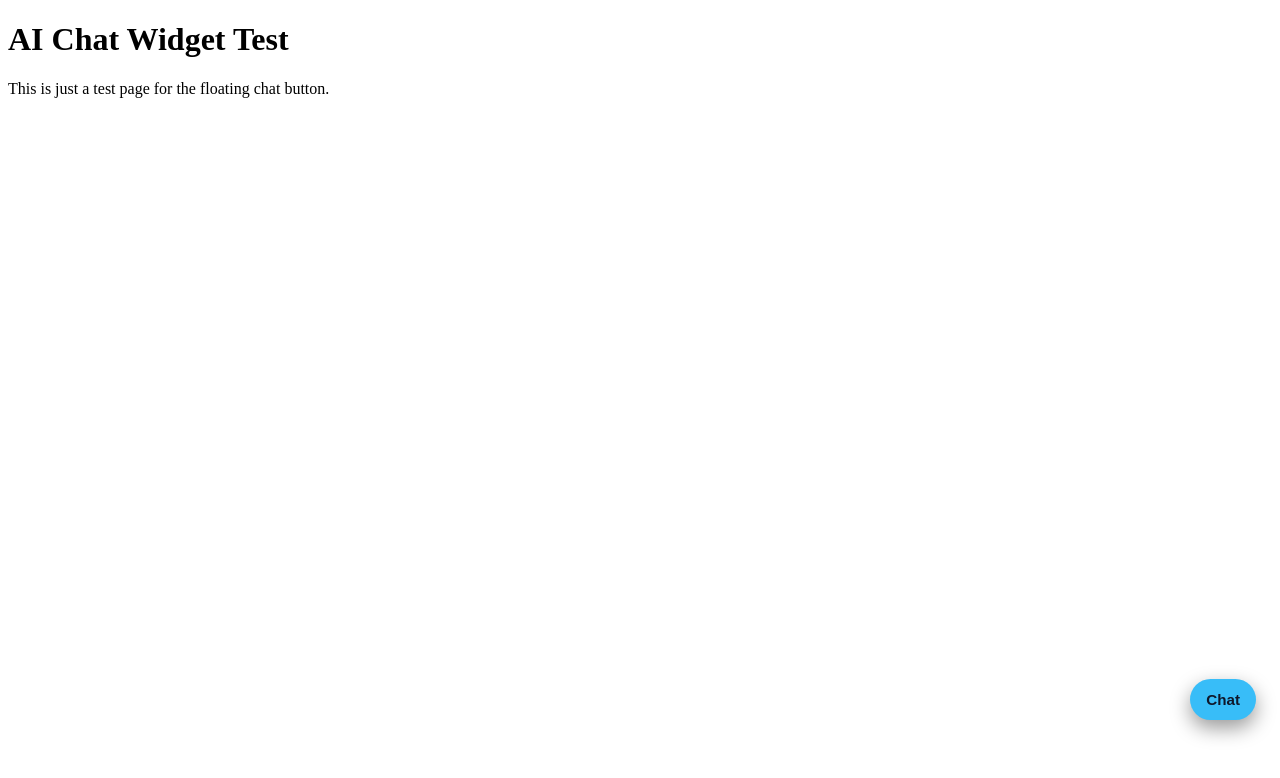
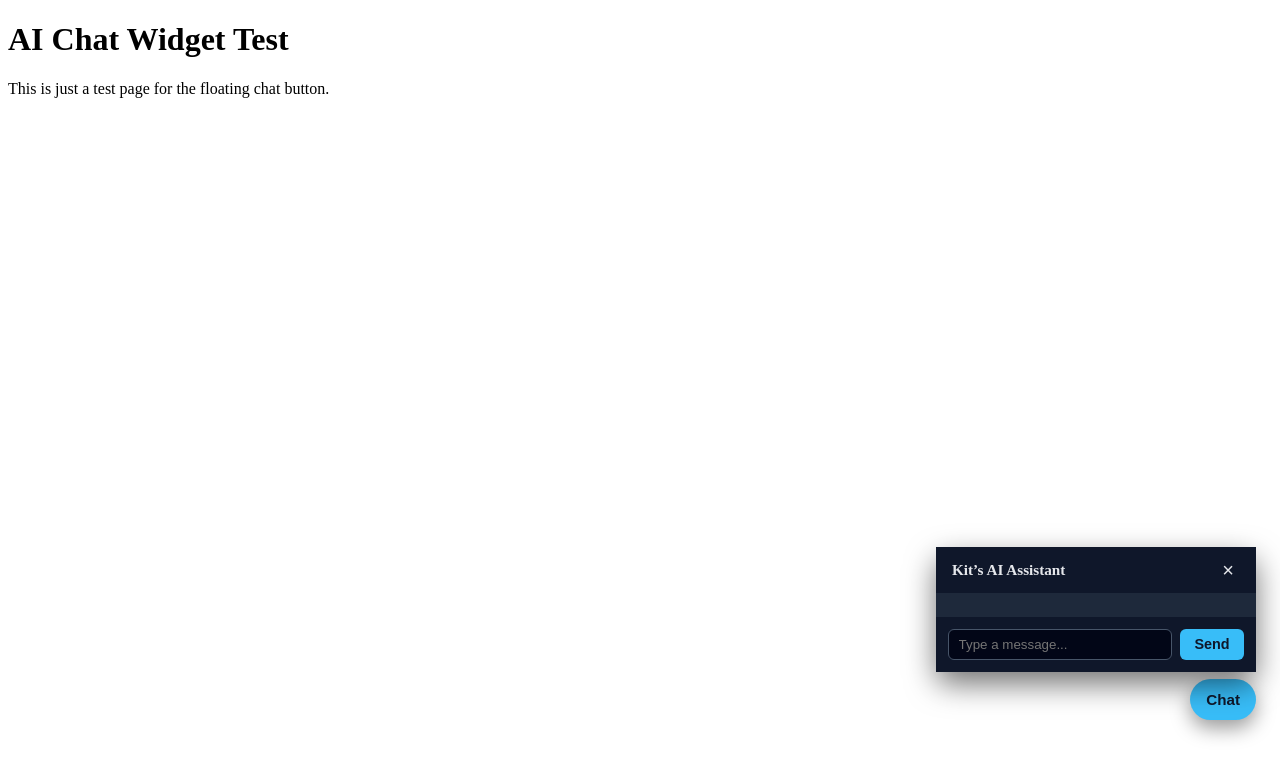
Before and after one commit to tea-rex13/kit-ai-widget, a plain HTML site: page index.html in a window 1280 px wide. Drawn offline with Linux system fonts and the light colour scheme.

Commit message:
add chat panel structure and toggle behaviour

```diff
--- a/index.html
+++ b/index.html
@@ -22,6 +22,37 @@
         Chat
     </button>
 
+    <!-- Chat panel -->
+    <div id="chat-panel" class="chat-panel hidden" aria-hidden="true">
+        <header class="chat-panel__header">
+            <h2 class="chat-panel__title">Kit’s AI Assistant</h2>
+            <button
+                id="chat-close"
+                class="chat-panel__close"
+                type="button"
+                aria-label="Close chat"
+            >
+                ×
+            </button>
+        </header>
+
+        <div class="chat-panel__messages" id="chat-messages">
+            <!-- Messages will be added here in Step 3 -->
+        </div>
+
+        <form class="chat-panel__input-row" id="chat-form">
+            <input
+                type="text"
+                id="chat-input"
+                class="chat-panel__input"
+                placeholder="Type a message..."
+                autocomplete="off"
+            >
+            <button type="submit" class="chat-panel__send">
+                Send
+            </button>
+        </form>
+    </div>
     <script src="widget.js"></script>
 </body>
 </html>
--- a/styles.css
+++ b/styles.css
@@ -41,3 +41,100 @@
     outline: 3px solid #e5e7eb;
     outline-offset: 2px;
 }
+/* Utility */
+
+.hidden {
+    display: none;
+}
+
+/* Chat panel */
+
+.chat-panel {
+    position: fixed;
+    right: 1.5rem;
+    bottom: 8rem; /* sits above the chat button stack */
+
+    width: 320px;
+    max-height: 70vh;
+
+    background: #1e293b;
+    color: #e5e7eb;
+
+    border-radius: 12px;
+    box-shadow: 0 12px 30px rgba(0, 0, 0, 0.55);
+
+    display: flex;
+    flex-direction: column;
+
+    z-index: 10000;
+}
+
+.chat-panel__header {
+    background: #0f172a;
+    padding: 0.75rem 1rem;
+
+    display: flex;
+    align-items: center;
+    justify-content: space-between;
+}
+
+.chat-panel__title {
+    margin: 0;
+    font-size: 0.95rem;
+    font-weight: 600;
+}
+
+.chat-panel__close {
+    background: transparent;
+    border: none;
+    color: #e5e7eb;
+    font-size: 1.25rem;
+    cursor: pointer;
+    line-height: 1;
+}
+
+.chat-panel__messages {
+    flex: 1;
+    padding: 0.75rem 1rem;
+    overflow-y: auto;
+    font-size: 0.9rem;
+}
+
+.chat-panel__input-row {
+    display: flex;
+    align-items: center;
+    gap: 0.5rem;
+
+    padding: 0.75rem;
+    background: #0f172a;
+}
+
+.chat-panel__input {
+    flex: 1;
+    padding: 0.45rem 0.6rem;
+    border-radius: 6px;
+    border: 1px solid #475569;
+    background: #020617;
+    color: #e5e7eb;
+}
+
+.chat-panel__input:focus-visible {
+    outline: 2px solid #38bdf8;
+    outline-offset: 1px;
+}
+
+.chat-panel__send {
+    padding: 0.45rem 0.9rem;
+    border-radius: 6px;
+    border: none;
+    cursor: pointer;
+
+    background: #38bdf8;
+    color: #0f172a;
+    font-weight: 600;
+    font-size: 0.9rem;
+}
+
+.chat-panel__send:hover {
+    background: #0ea5e9;
+}
```
